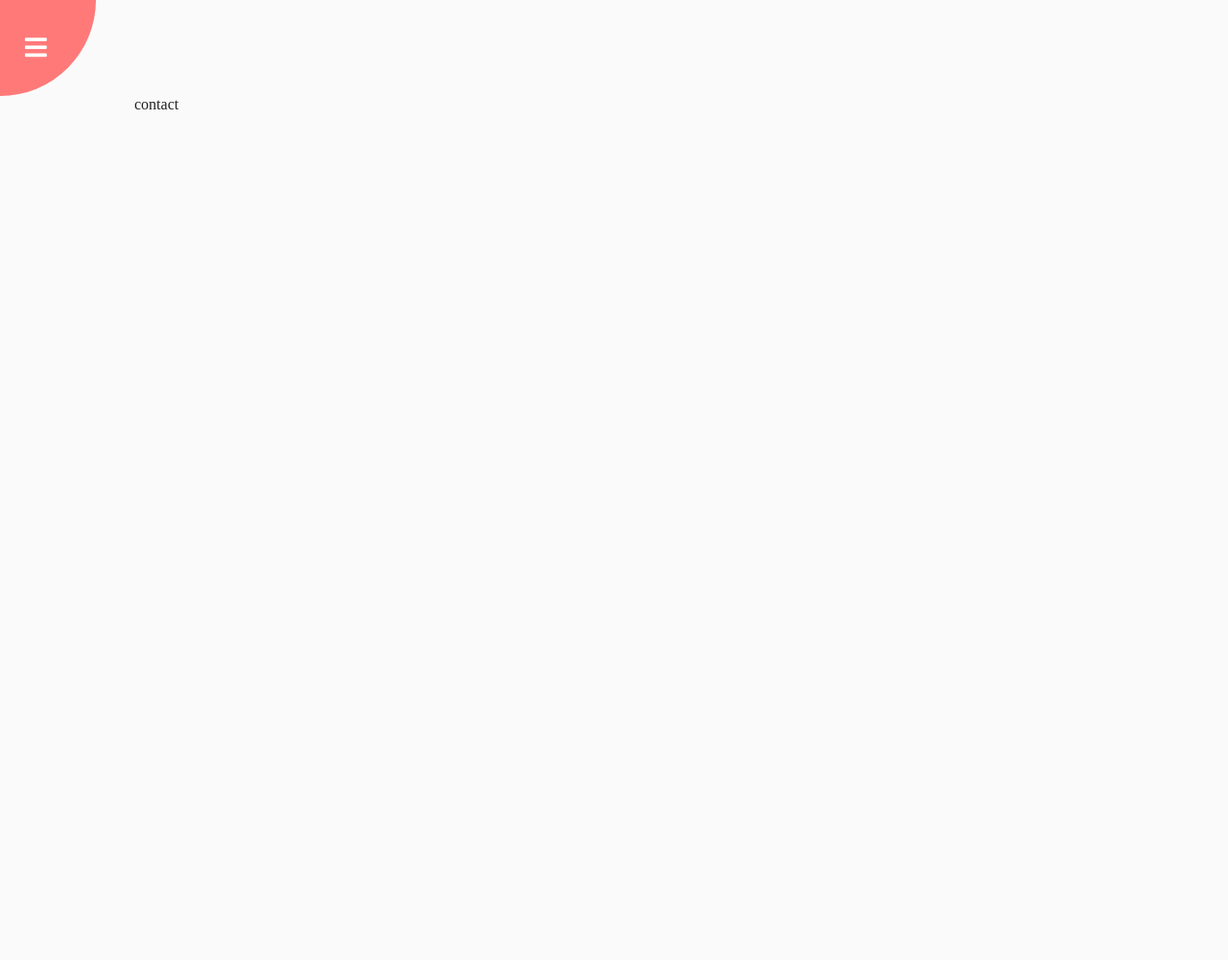
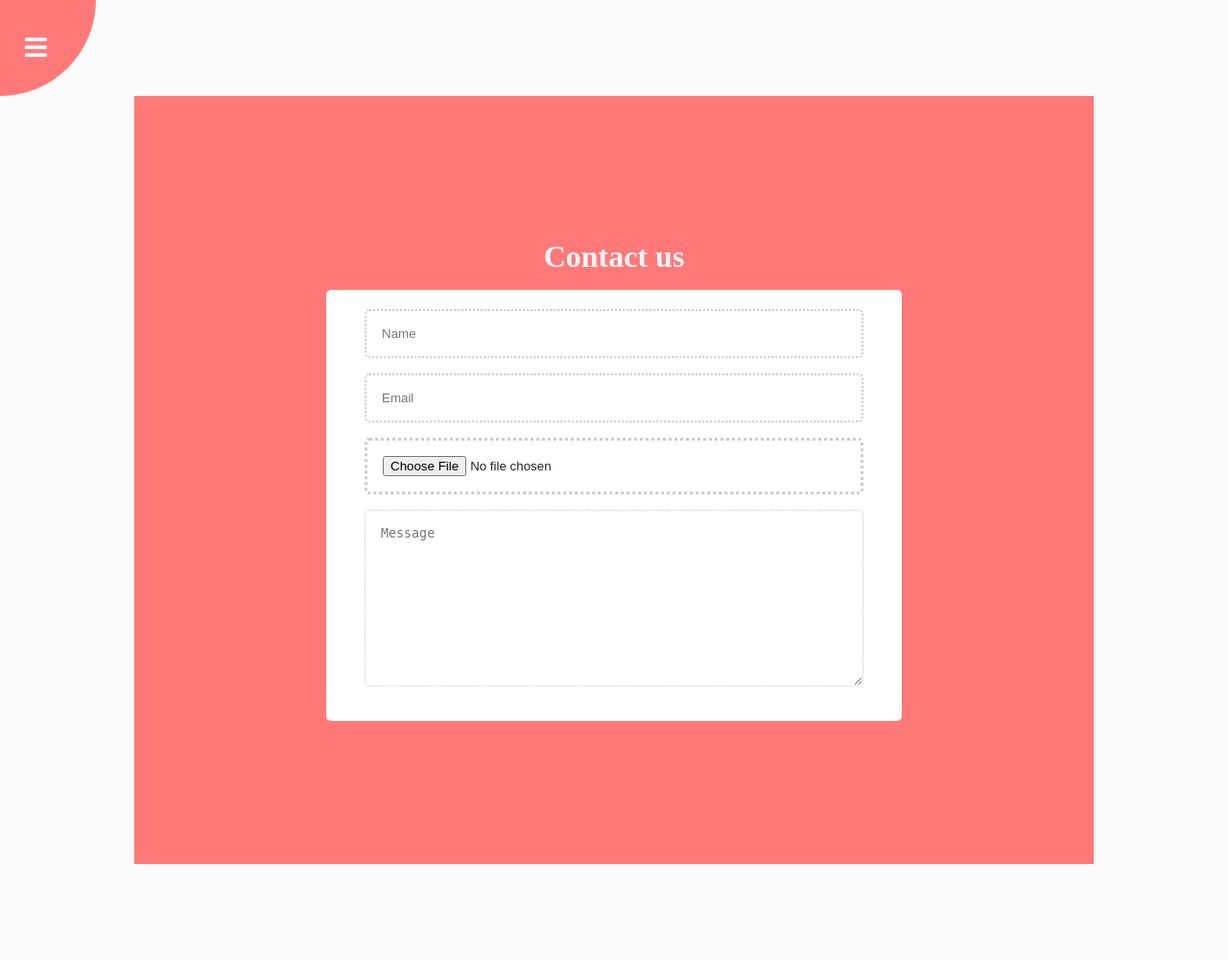
Before and after one commit to ahmadalnaib/routing-nav-js-1, a PHP site: page /contact.php in a window 1280 px wide. Shown: the whole page at 96% size. Before the commit the page ends 114 px from the top, so only its background shows below. Run offline with PHP 8.4, Linux system fonts and the light colour scheme.

Commit message:
add contact us

```diff
--- a/contact.php
+++ b/contact.php
@@ -1,8 +1,25 @@
+<?php
+$title = "contact";
+require_once('./template/header.php');
+?>
+<div class="content">
+      <div class="container-form">
+            <h1>Contact us</h1>
+            <form action="" method="post">
+                  <div>
+                        <input type="text" placeholder="Name">
+                  </div>
+                  <div>
+                        <input type="email" placeholder="Email">
+                  </div>
+                  <div>
+                        <input type="file"  name="file">
+                  </div>
+                  <div>
+                      <textarea name="message" id="" cols="30" rows="10" placeholder="Message"></textarea>
+                  </div>
+            </form>
+      </div>
+</div>
 
-
-      <?php require_once('./template/header.php')?>
-      <div class="content">
-       contact
-      </div>
-
-      <?php require_once('./template/footer.php')?>
+<?php require_once('./template/footer.php') ?>
--- a/css/style.css
+++ b/css/style.css
@@ -140,3 +140,44 @@ nav ul li  i {
   color: #333;
   line-height: 1.5;
 }
+
+
+
+/* form*/
+
+.container-form{
+  display: flex;
+  flex-direction: column;
+  min-height: 100vh;
+  align-items: center;
+  justify-content: center;
+  background: #ff7979;
+
+
+}
+.container-form h1 {
+  color: #f4f4f4;
+  margin-bottom: 1rem;
+}
+
+form {
+  background: #fff;
+  padding: 20px 40px;
+  border-radius: 5px;
+  width: 600px;
+}
+
+form input,textarea {
+  display: block;
+  width: 100%;
+  padding: 1rem;
+  margin-bottom: 1rem;
+ border-radius: 5px;
+ border-color: #ccc;
+ border-style: dotted;
+
+}
+
+input,textarea:focus{
+  outline: none;
+}
--- a/template/header.php
+++ b/template/header.php
@@ -14,7 +14,7 @@
       crossorigin="anonymous"
     />
     <link rel="stylesheet" href="css/style.css" />
-    <title><?php $config['app_name'] ?></title>
+    <title><?php echo $config['app_name'] . "|" . $title ?></title>
   </head>
   <body>
     <div class="container">
```
Also changed, not shown: index.php (+5 -4 lines).
